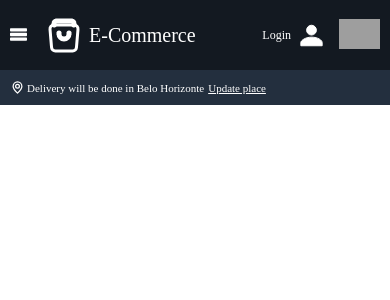
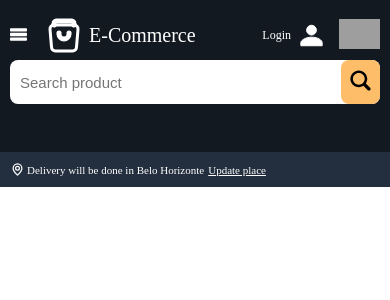
Before and after one commit to ArthurFAmaral95/eCommerce, a React (Vite) app: page / in a window 390 px wide. Shown: the top 300 px of the page. Built offline with nearby package versions, Linux system fonts and the light colour scheme; grey boxes are pictures that could not be loaded.

Commit message:
mobile Search component

```diff
--- a/src/components/Header/Place/styles.css
+++ b/src/components/Header/Place/styles.css
@@ -6,6 +6,9 @@
 
   display: flex;
   align-items: center;
+
+  position: relative;
+  top: 9.2rem;
 }
 
 .place img {
--- /dev/null
+++ b/src/components/Header/Search/index.tsx
@@ -0,0 +1,19 @@
+import './styles.css'
+
+export function Search() {
+  return (
+    <div className="search">
+      <form action="" method="get">
+        <input
+          type="text"
+          id="search-product"
+          name="search-product"
+          placeholder="Search product"
+        />
+        <button>
+          <img src="../../../public/search.svg" alt="Search" />
+        </button>
+      </form>
+    </div>
+  )
+}
--- /dev/null
+++ b/src/components/Header/Search/styles.css
@@ -0,0 +1,41 @@
+.search {
+  position: relative;
+}
+
+.search form input {
+  height: 4.4rem;
+  width: calc(100vw - 2rem);
+  max-width: 74.8rem;
+
+  padding: 0 9.5rem 0 1rem;
+  margin-left: 1rem;
+  border: none;
+
+  position: absolute;
+
+  font-size: 1.5rem;
+  color: #000;
+}
+
+.search button {
+  padding: 0.4rem 0.6rem;
+
+  position: absolute;
+  right: 1rem;
+
+  border: none;
+
+  background: -webkit-linear-gradient(top, #febd69, #febd69);
+
+  cursor: pointer;
+}
+
+.search input,
+.search button {
+  border-radius: 0.8rem;
+  height: 4.4rem;
+}
+
+.search button img {
+  width: 2.7rem;
+}
--- a/src/components/Header/index.tsx
+++ b/src/components/Header/index.tsx
@@ -1,6 +1,7 @@
 import { Login } from './Login'
 import { Menu } from './Menu'
 import { Place } from './Place'
+import { Search } from './Search'
 import { ShoppingCart } from './ShoppingCart'
 
 import './styles.css'
@@ -10,6 +11,7 @@ export function Header() {
     <header>
       <nav>
         <div className="top-nav">
+          <div className='flex-line'>
             <div className="left-top-nav">
               <Menu />
               <a href="/" id="logo">
@@ -22,6 +24,8 @@ export function Header() {
               <ShoppingCart />
             </div>
           </div>
+          <Search />
+        </div>
         <div className="botton-nav">
           <Place />
         </div>
--- a/src/components/Header/styles.css
+++ b/src/components/Header/styles.css
@@ -1,14 +1,25 @@
 header {
   color: #fff;
+
+  height: 18.7rem;
+  background-color: #131921;
+
+  position: absolute;
+
+  width: 100%;
+  max-width: 76.8rem;
 }
 
 .top-nav {
-  background-color: #131921;
+  display: flex;
+  flex-direction: column;
+}
 
+.top-nav .flex-line {
   display: flex;
   justify-content: space-between;
-
   padding: 1rem;
+  padding-bottom: 0;
 }
 
 .left-top-nav,
```
Also changed, not shown: public/search.svg (added). Lines whose indentation alone changed are shown as unchanged.
